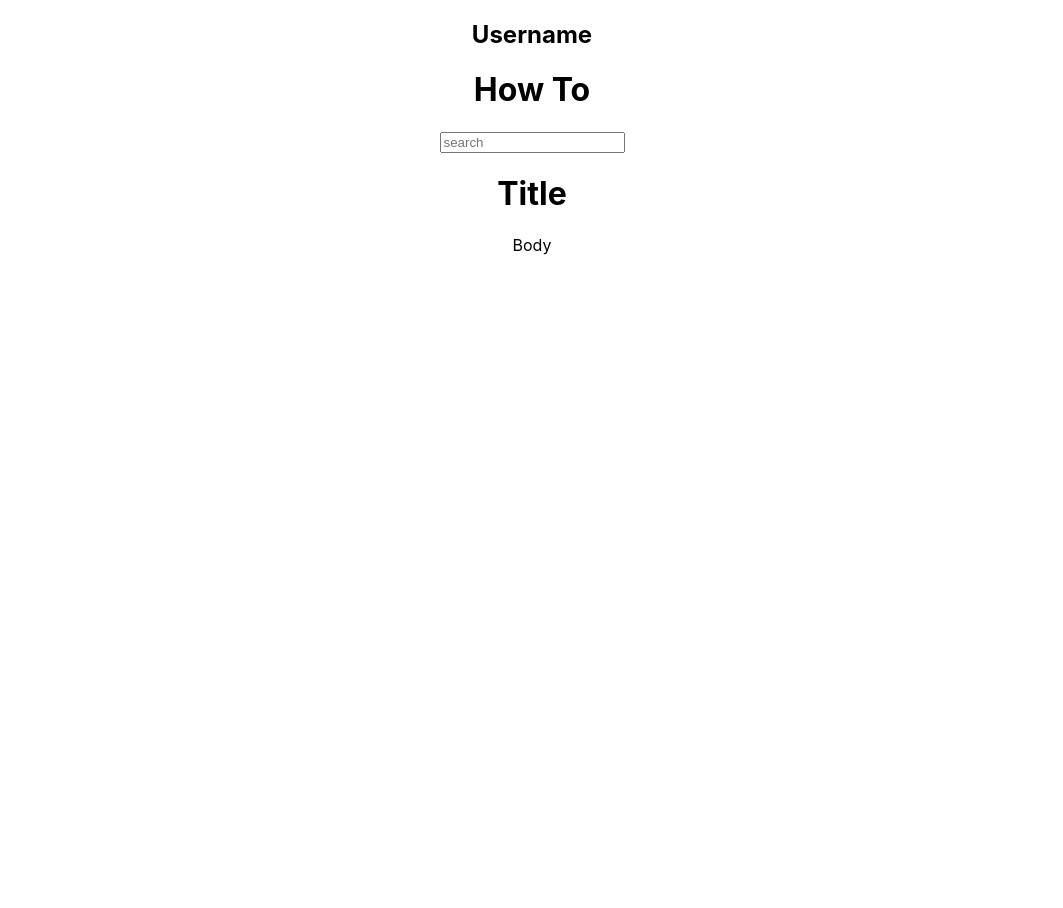
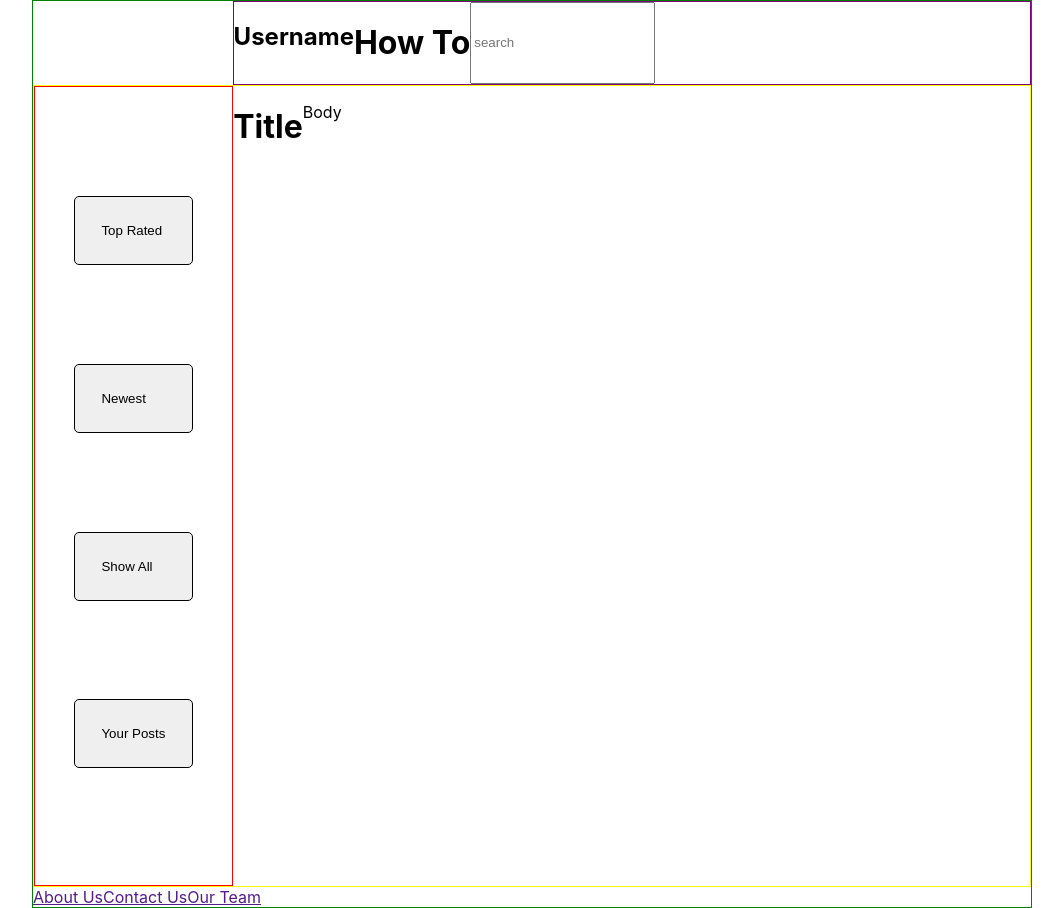
Before and after one commit to howto-pt-042219/howto-pt-FE, a React (Create React App) app in the folder how-to/: page / in a window 1280 px wide. Shown: the whole page, without its empty margins (108-1171 px from the left). Before the commit the page ends 800 px from the top, so only its background shows below. Built offline with nearby package versions, Linux system fonts and the light colour scheme.

Commit message:
styling side nav bar

```diff
--- a/how-to/src/App.js
+++ b/how-to/src/App.js
@@ -1,13 +1,41 @@
 import React from "react";
 import "./App.css";
+import styled from "styled-components";
+
 import HowToList from "./components/PostContainer/HowToList";
 import NavBar from "./components/NavBar/NavBar";
+import Footer from "./components/Footer/Footer";
+import SideNav from "./components/SideNav/SideNav";
+
+const StyledContainer = styled.div`
+  margin: 0 auto;
+  width: 1000px;
+  border: 1px solid green;
+`;
+
+const StyledNav = styled.div`
+  display: flex;
+  border: 1px solid purple;
+  margin-left: 20%;
+`;
+
+const StyledPostPage = styled.div`
+  display: flex;
+  border: 1px solid yellow;
+`;
+
 function App() {
   return (
-    <div className="App">
-      <NavBar />
-      <HowToList />
-    </div>
+    <StyledContainer>
+      <StyledNav>
+        <NavBar />
+      </StyledNav>
+      <StyledPostPage>
+        <SideNav />
+        <HowToList />
+      </StyledPostPage>
+      <Footer />
+    </StyledContainer>
   );
 }
 
--- /dev/null
+++ b/how-to/src/components/SideNav/SideNav.js
@@ -0,0 +1,36 @@
+import React from "react";
+import styled from "styled-components";
+
+const StyledContainer = styled.div`
+  display: flex;
+  flex-direction: column;
+  width: 20%;
+  height: 800px;
+  padding-top: 11%;
+  border: 1px solid red;
+`;
+
+const StyledButton = styled.button`
+  display: flex;
+  margin-left: 20%;
+  margin-right: 20%
+  margin-bottom: 50%;
+  text-decoration: none;
+  border: 1px solid black;
+  border-radius: 5px;
+  padding: 26px;
+  ::focus {outline: none};
+`;
+
+function SideNav() {
+  return (
+    <StyledContainer>
+      <StyledButton>Top Rated</StyledButton>
+      <StyledButton>Newest</StyledButton>
+      <StyledButton>Show All</StyledButton>
+      <StyledButton>Your Posts</StyledButton>
+    </StyledContainer>
+  );
+}
+
+export default SideNav;
--- a/how-to/src/index.css
+++ b/how-to/src/index.css
@@ -1,3 +1,6 @@
+* {
+  box-sizing: border-box;
+}
 body {
   margin: 0;
   padding: 0;
```
